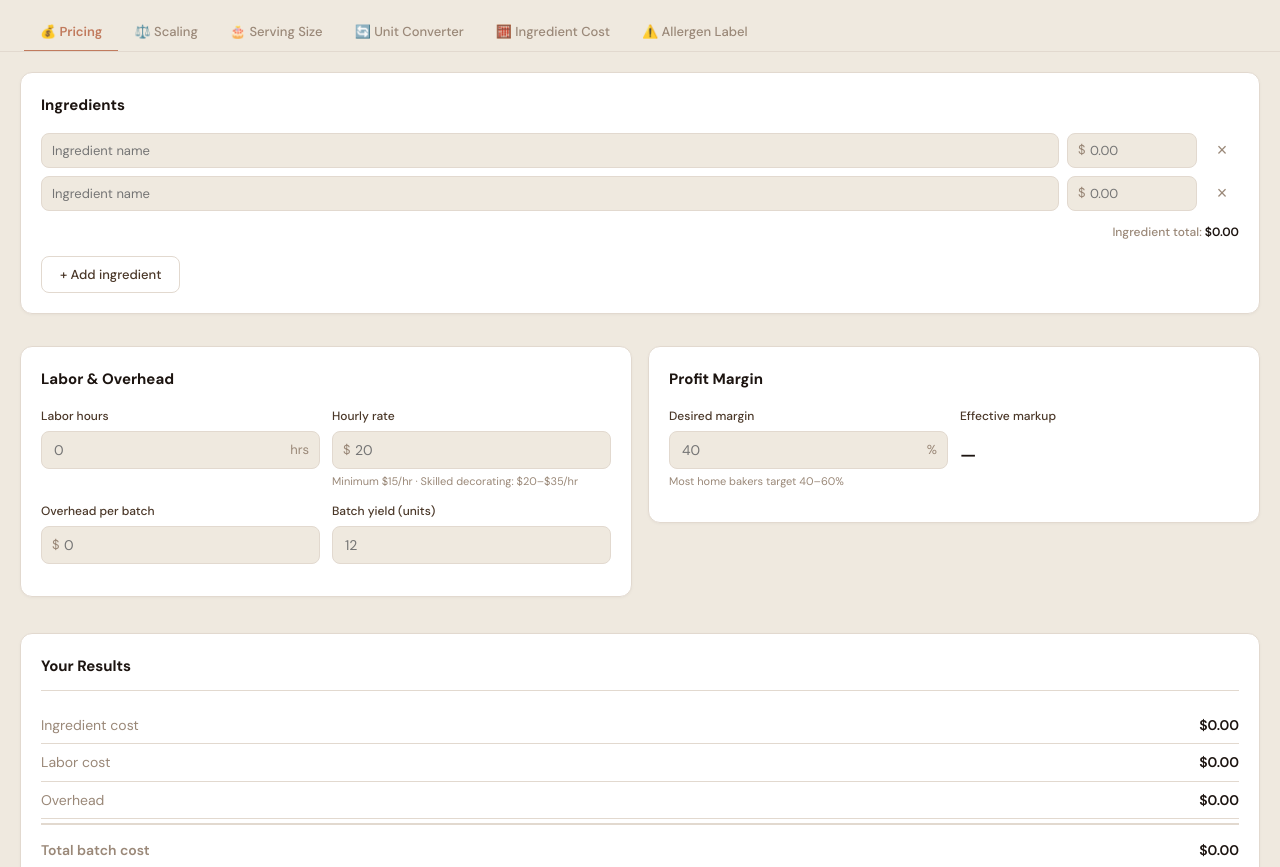
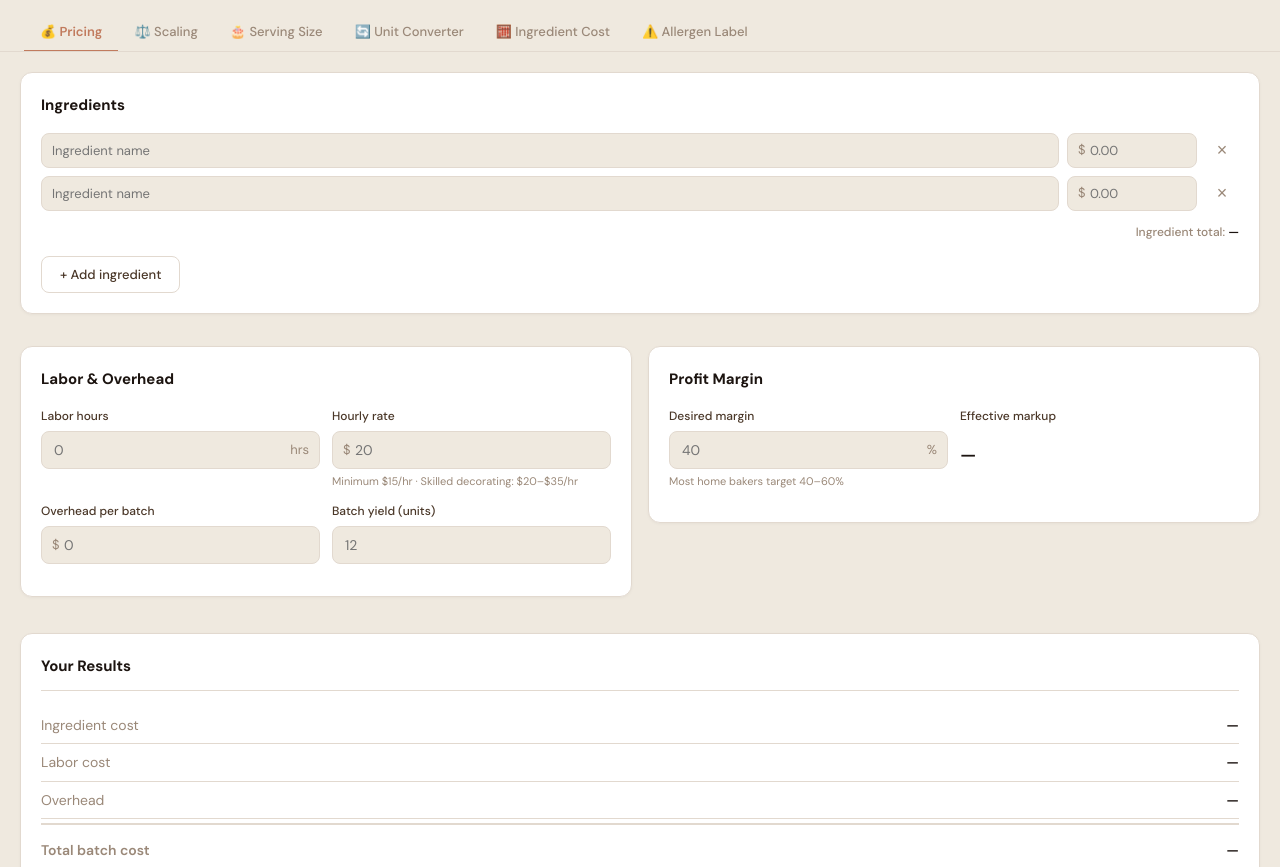
Before and after one commit to BrianaDW25/baker-calculator, a plain HTML site: page index.html in a window 1280 px wide. Shown: the part 85-952 px from the top of the page. Drawn offline with Linux system fonts and the light colour scheme.

Commit message:
Show dashes instead of $0.00 on empty pricing state

```diff
--- a/index.html
+++ b/index.html
@@ -595,8 +595,9 @@ function removeIngr(i) { if(ingrs.length>1){ingrs.splice(i,1); renderIngrs();} }
 
 function calcPricing() {
   const ingrTotal = ingrs.reduce((s,x)=>s+(parseFloat(x.cost)||0),0);
-  document.getElementById('ingr-total').innerHTML = `Ingredient total: <strong>$${ingrTotal.toFixed(2)}</strong>`;
-  const hrs = parseFloat(document.getElementById('p-hrs').value)||0;
+  const hasIngr = ingrTotal > 0;
+  document.getElementById('ingr-total').innerHTML = hasIngr ? `Ingredient total: <strong>$${ingrTotal.toFixed(2)}</strong>` : `Ingredient total: <strong>—</strong>`;
+  const hrs  = parseFloat(document.getElementById('p-hrs').value)||0;
   const rate = parseFloat(document.getElementById('p-rate').value)||0;
   const ovhd = parseFloat(document.getElementById('p-overhead').value)||0;
   const yld  = parseFloat(document.getElementById('p-yield').value)||1;
@@ -608,11 +609,12 @@ function calcPricing() {
   const price  = margin > 0 && margin < 1 ? cpu / (1 - margin) : 0;
   const ppu    = price - cpu;
   const mult   = cpu > 0 && price > 0 ? (price/cpu).toFixed(2) : null;
-  document.getElementById('r-ingr').textContent  = `$${ingrTotal.toFixed(2)}`;
-  document.getElementById('r-labor').textContent = `$${labor.toFixed(2)}`;
-  document.getElementById('r-ovhd').textContent  = `$${ovhd.toFixed(2)}`;
-  document.getElementById('r-batch').textContent = `$${batch.toFixed(2)}`;
-  document.getElementById('r-cpu').textContent   = `$${cpu.toFixed(2)}`;
+  const hasData = batch > 0;
+  document.getElementById('r-ingr').textContent  = hasData ? `$${ingrTotal.toFixed(2)}` : '—';
+  document.getElementById('r-labor').textContent = hasData ? `$${labor.toFixed(2)}` : '—';
+  document.getElementById('r-ovhd').textContent  = hasData ? `$${ovhd.toFixed(2)}` : '—';
+  document.getElementById('r-batch').textContent = hasData ? `$${batch.toFixed(2)}` : '—';
+  document.getElementById('r-cpu').textContent   = hasData ? `$${cpu.toFixed(2)}` : '—';
   document.getElementById('r-ppu').textContent   = price ? `$${ppu.toFixed(2)}` : '—';
   document.getElementById('r-price').textContent = price ? `$${price.toFixed(2)}` : '—';
   document.getElementById('p-markup').textContent = mult ? `${mult}× markup` : '—';
```
